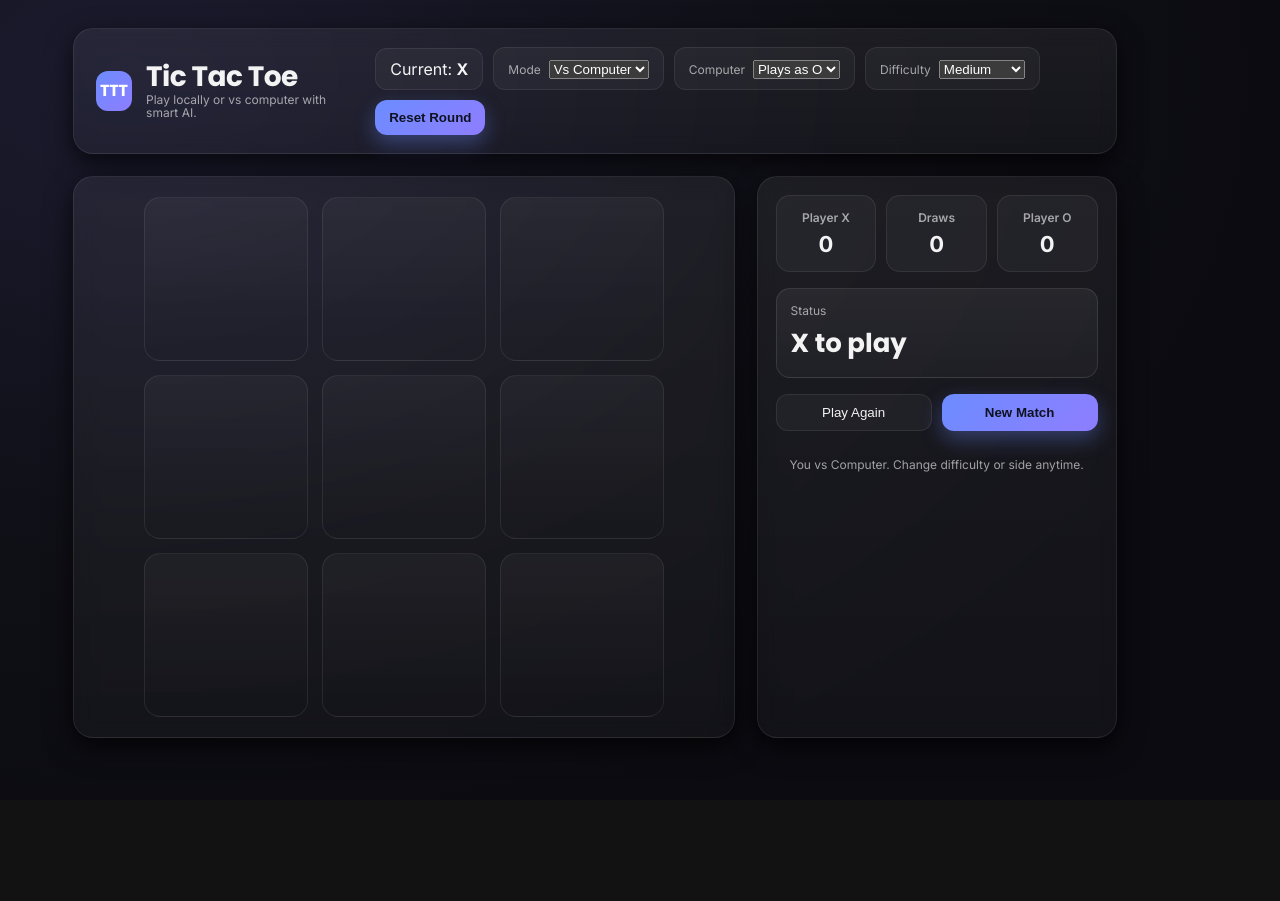
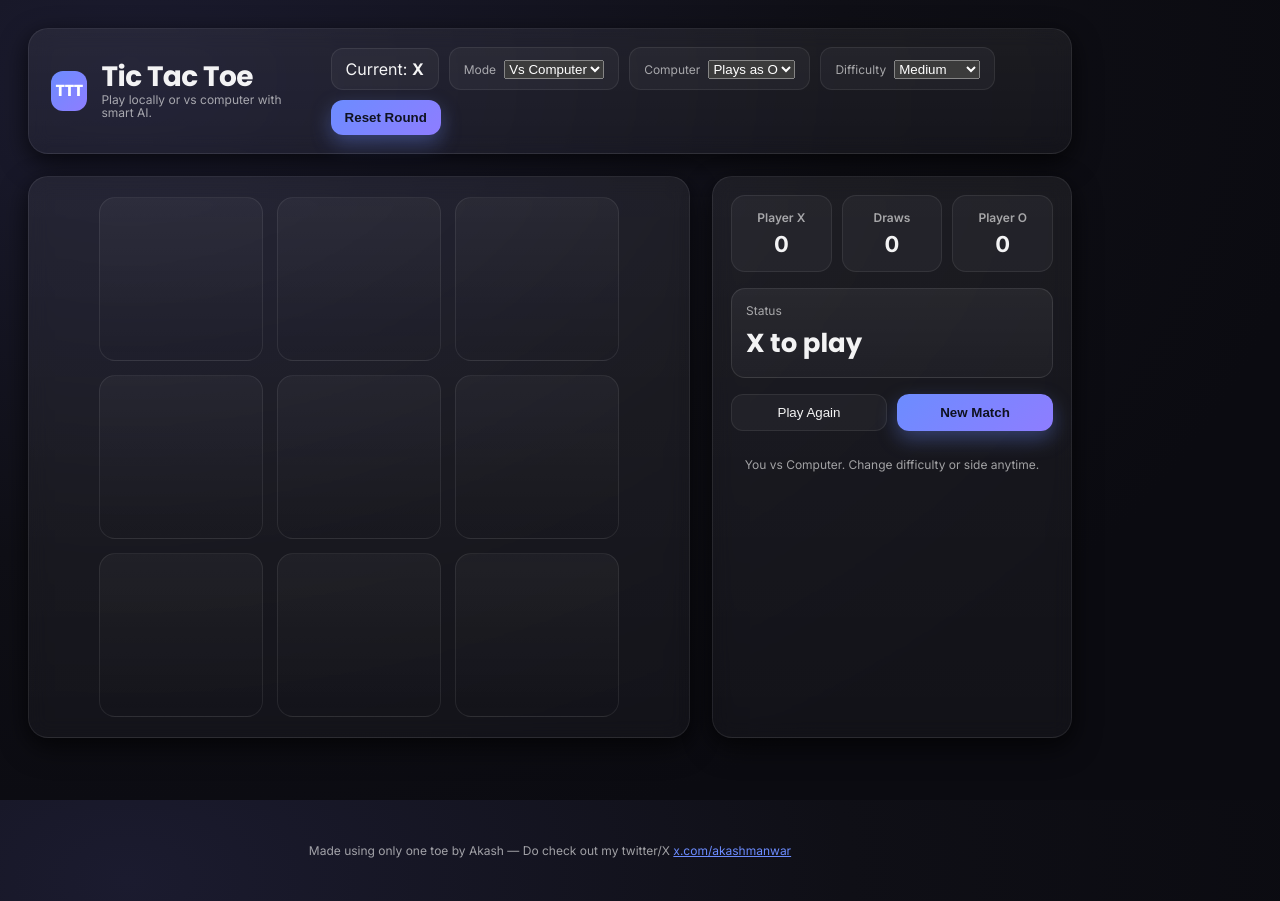
Before and after one commit to AkashManwar2506/TicTacToeCOM, a React (Vite) app: page / in a window 1280 px wide. Before the commit the page ends 800 px from the top, so only its background shows below. Built offline with nearby package versions, Linux system fonts and the light colour scheme.

Commit message:
feat: add site footer with link to X/Twitter profile

```diff
--- a/src/App.css
+++ b/src/App.css
@@ -1,2 +1,8 @@
 /* Intentionally minimal; main styles live in index.css */
 .hidden { display: none; }
+
+.footerDiv {
+  margin-top: 100px;
+  margin-bottom: 10px;
+  padding: 5px 10px;
+}
--- a/src/App.tsx
+++ b/src/App.tsx
@@ -275,6 +275,9 @@ export default function App() {
           </div>
         </aside>
       </div>
+      <footer className="site-footer footerDiv">
+        Made using only one toe by Akash — Do check out my twitter/X <a href="https://x.com/akashmanwar0" target="_blank" rel="noreferrer noopener">x.com/akashmanwar</a>
+      </footer>
     </div>
   )
 }
--- a/src/index.css
+++ b/src/index.css
@@ -33,7 +33,7 @@ body {
   background: var(--bg);
   background-attachment: fixed;
   display: grid;
-  place-items: center;
+  grid-template-rows: 1fr auto;
 }
 
 button {
@@ -258,6 +258,16 @@ button {
   font-size: 12px;
 }
 
+.site-footer {
+  padding: 18px 0 28px;
+  text-align: center;
+  color: var(--muted);
+  font-size: 12px;
+}
+.site-footer a {
+  color: var(--accent);
+}
+
 /* ——— Mobile refinements ——— */
 @media (max-width: 720px) {
   .app-shell { padding: 20px; }
```
